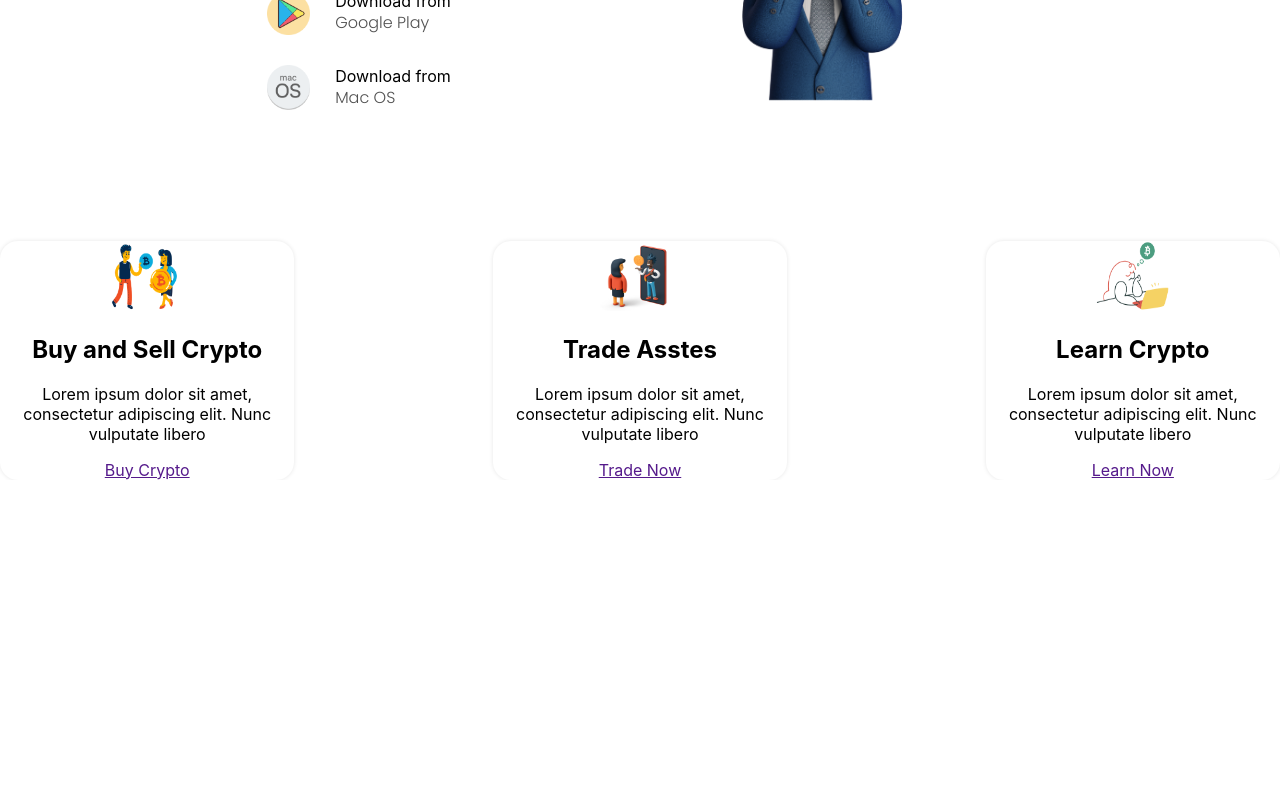
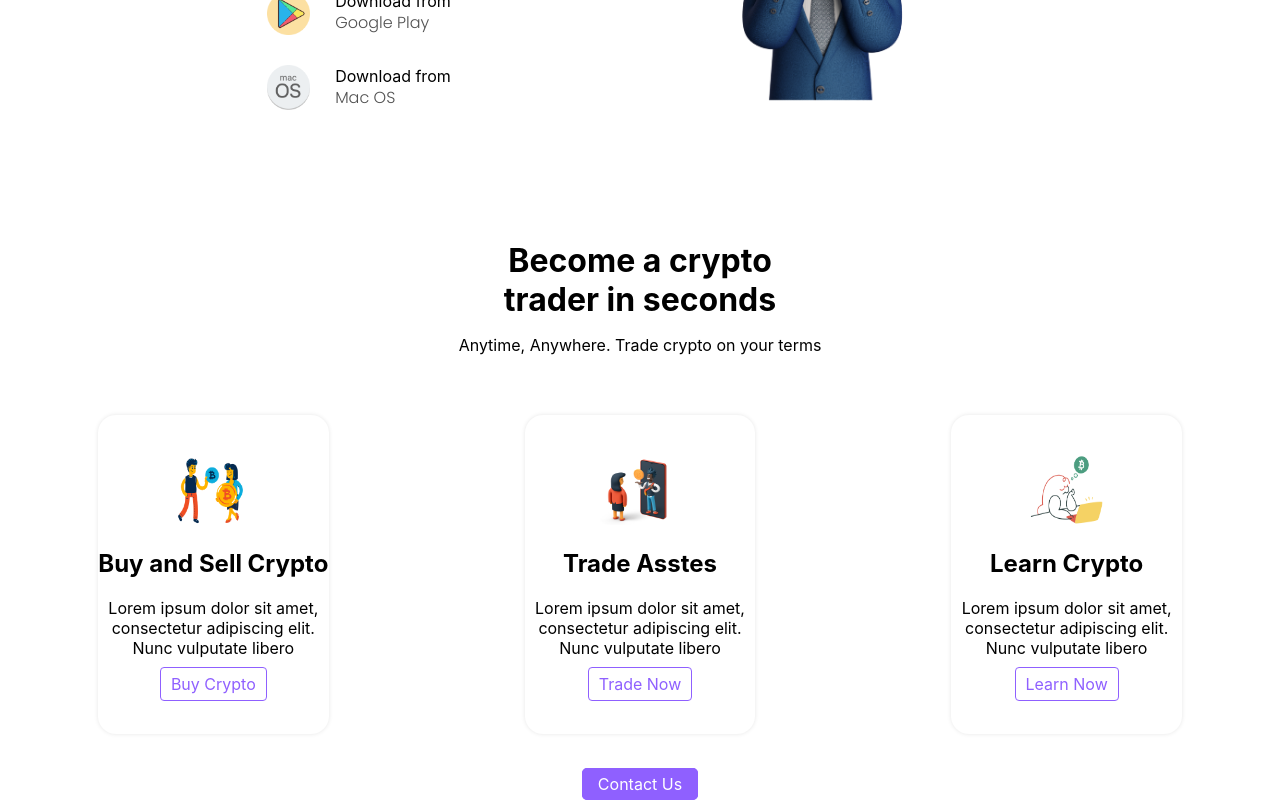
Before and after one commit to rida-el/crypto-landingpage, a React (Create React App) app: page / in a window 1280 px wide. Shown: the part 2333-3133 px from the top of the page. Before the commit the page ends 2813 px from the top, so only its background shows below. Built offline with nearby package versions, Linux system fonts and the light colour scheme; a web font is replaced by a local one.

Commit message:
add contact us section

```diff
--- a/src/componants/Contactus/Contactus.css
+++ b/src/componants/Contactus/Contactus.css
@@ -6,15 +6,17 @@
 {
     display: flex;
     flex-direction: row;
-    justify-content: space-between;
+    justify-content: space-around;
+    margin-top: 60px;
 }
 .contact-card
 {
-    height: 70%;
-    width: 23%;
+    height: 80%;
+    width: 18%;
     background: #FFFFFF;
     box-shadow: 0px 0px 4px rgba(0, 0, 0, 0.1);
     border-radius: 18px;
+    padding: 40px 0;
 }
 
 .contact-card .card-icon
@@ -22,3 +24,29 @@
     height: 70px;
     width: 80px;
 }
+
+.card-button
+{
+    margin-top: 40px;
+    cursor: pointer;
+    text-decoration: none;
+    padding: 6px 10px;
+    border: 1px solid #8F60FF;
+    border-radius: 4px;
+    color: #8F60FF;
+}
+.button-contactus
+{
+    margin-top: 150px;
+    border: 1px solid #8F60FF;
+    border-radius: 5px;
+    text-decoration: none;
+    padding: 5px 15px;
+    color: #FFFFFF;
+    background-color: #8F60FF;
+}
+.bottom-button
+{
+    margin-top: 40px;
+
+}
--- a/src/componants/Contactus/Contactus.jsx
+++ b/src/componants/Contactus/Contactus.jsx
@@ -4,8 +4,12 @@ import "./Contactus.css";
 function Contactus() {
   return (
     <div className="contactus-section">
-      <h1 className="contact-title"></h1>
-      <p className="contact-paragraph"></p>
+      <h1 className="contact-title" style={{ maxWidth: "26%", margin: "auto" }}>
+        Become a crypto trader in seconds
+      </h1>
+      <p className="contact-paragraph">
+        Anytime, Anywhere. Trade crypto on your terms
+      </p>
       <div className="contact-cards">
         {data.map((item, i) => (
           <div className="contact-card">
@@ -18,6 +22,11 @@ function Contactus() {
           </div>
         ))}
       </div>
+      <div className="bottom-button">
+        <a className="button-contactus" href="">
+          Contact Us
+        </a>
+      </div>
     </div>
   );
 }
```
